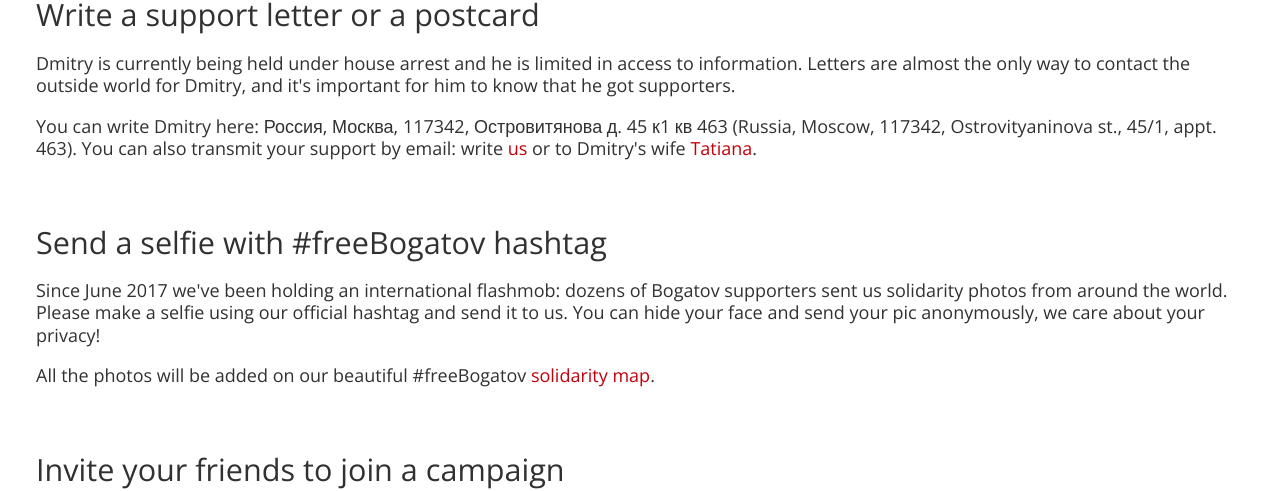
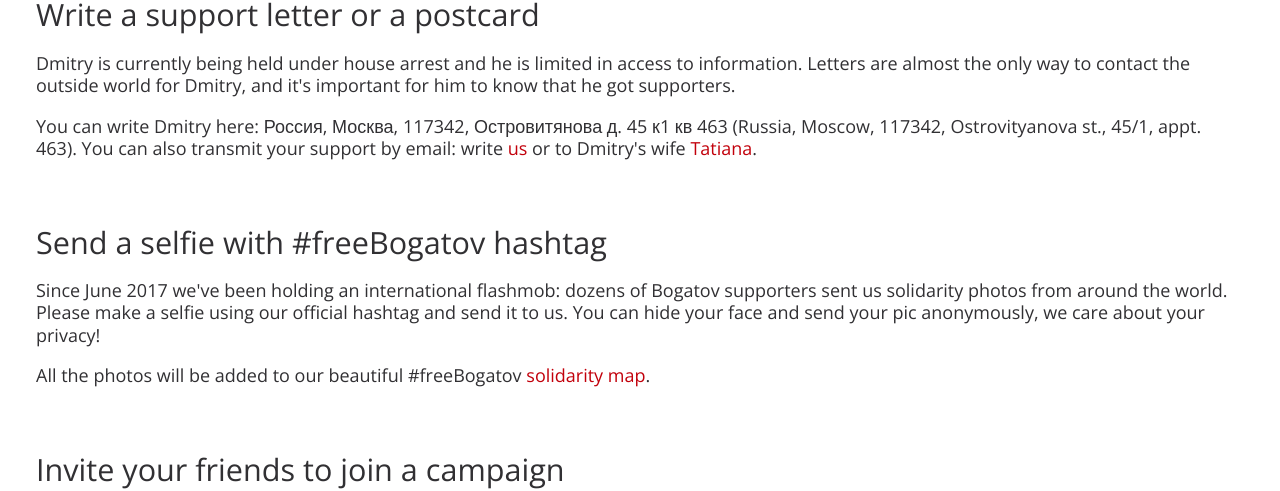
Before and after one commit to komachi/freebogatov.xyz, a Jekyll site: the page built from en/index.html, in a window 1280 px wide and 900 px high, scrolled down 2347 px. Shown: the part 146-637 px from the top of the window. Built offline with Jekyll 4.4.1, drawn with Linux system fonts in a browser that asks for light colours; some of the changed text lies outside the part shown.

Commit message:
Update index.html
исправила опечатку в англ.адресе, пару грамматич.ошибок.

```diff
--- a/en/index.html
+++ b/en/index.html
@@ -20,12 +20,12 @@ hashtag: freeBogatov
   <main id="content">
     <article>
       <section>
-        <h1 class="subject-main">Dmitry Bogatov has spent <strong>106 days</strong> in pretrial detention in Moscow. He's now waiting for trial under house arrest.</h1>
+        <h1 class="subject-main">Dmitry Bogatov has spent <strong>106 days</strong> in pretrial detention in Moscow. He's now waiting for trial under house arrest</h1>
         <div class="about">
           <div class="container">
             <div class="row">
               <div class="col-pad">
-                <h2>Who is he?</h2>
+                <h2>Who is Dmitry Bogatov?</h2>
                 <p>Software developer, math lecturer at Moscow’s Finance and Law University, free software supporter, Debian and GNU projects contributor, esperantist.</p>
               </div>
             </div>
@@ -79,13 +79,13 @@ hashtag: freeBogatov
             <div class="col-pad">
               <h2>Write a support letter or a postcard</h2>
               <p>Dmitry is currently being held under house arrest and he is limited in access to information. Letters are almost the only way to contact the outside world for Dmitry, and it's important for him to know that he got supporters.</p>
-              <p>You can write Dmitry here: Россия, Москва, 117342, Островитянова д. 45 к1 кв 463 (Russia, Moscow, 117342, Ostrovityaninova st., 45/1, appt. 463). You can also transmit your support by email: write <a href="mailto:freebogatov@cock.li">us</a> or to Dmitry's wife <a href="mailto:riverafluo@gmail.com">Tatiana</a>.</p>
+              <p>You can write Dmitry here: Россия, Москва, 117342, Островитянова д. 45 к1 кв 463 (Russia, Moscow, 117342, Ostrovityanova st., 45/1, appt. 463). You can also transmit your support by email: write <a href="mailto:freebogatov@cock.li">us</a> or to Dmitry's wife <a href="mailto:riverafluo@gmail.com">Tatiana</a>.</p>
               <p></p>
             </div>
              <div class="col-pad">
               <h2>Send a selfie with #freeBogatov hashtag</h2>
               <p>Since June 2017 we've been holding an international flashmob: dozens of Bogatov supporters sent us solidarity photos from around the world. Please make a selfie using our official hashtag and send it to us. You can hide your face and send your pic anonymously, we care about your privacy!</p>
-              <p>All the photos will be added on our beautiful #freeBogatov <a href=https://goo.gl/51y8tT" target="_blank">solidarity map</a>.</p>
+              <p>All the photos will be added to our beautiful #freeBogatov <a href=https://goo.gl/51y8tT" target="_blank">solidarity map</a>.</p>
             </div>
              <div class="col-pad">
               <h2>Invite your friends to join a campaign</h2>
```
